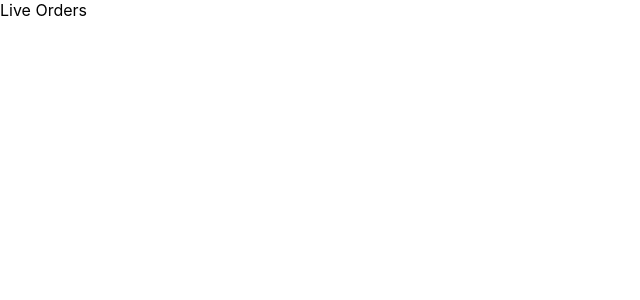
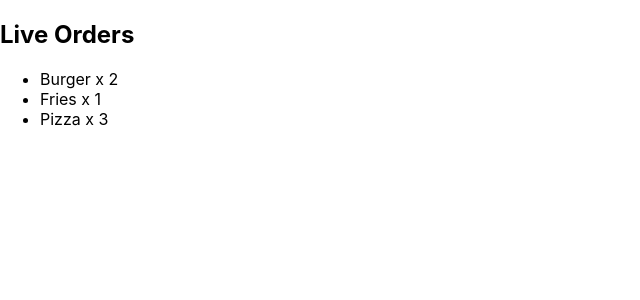
Before and after one commit to lennne/LittleLemonReact, a React (Create React App) app: page / in a window 1280 px wide. Shown: the top 300 px of the page, without its empty margins (0-640 px from the left). Built offline with nearby package versions, Linux system fonts and the light colour scheme.

Commit message:
update: completely implemented observer pattern

```diff
--- a/src/App.tsx
+++ b/src/App.tsx
@@ -1,4 +1,5 @@
 
+import { useEffect } from 'react';
 import './App.css';
 import {ContainerPattern} from './components/ContainerPattern';
 import EffectScreen from './components/EffectScreen';
@@ -6,10 +7,22 @@ import LiveOrdersList from './components/LiveOrder/LiveOrdersList';
 import ReducerScreen from './components/ReducerScreen';
 import WelcomeScreen from './components/welcomeScreen';
 import { ThemeProvider } from './context/ThemeContext';
+import { DataSource } from './services/DataSource';
 
 
  function App() {
 
+useEffect(() => {
+  const timer = setInterval(() => {
+    DataSource.simulateNewOrder({
+      id: Date.now(),
+      item: "Pizza",
+      quantity: Math.floor(Math.random() * 5) + 1,
+    });
+  }, 3000);
+
+  return () => clearInterval(timer);
+}, []);
 
 
   return (
--- a/src/components/LiveOrder/LiveOrders.tsx
+++ b/src/components/LiveOrder/LiveOrders.tsx
@@ -1,7 +1,18 @@
-const LiveOrders = ({orders}: {orders: any[]}) => {
-    return ( <>
-    Live Orders
-    </> );
+import { LiveOrdersProps, Order } from "../types/orders";
+
+const LiveOrders = ({orders}: LiveOrdersProps) => {
+    return (
+    <div>
+        <h2>Live Orders</h2>
+        <ul>
+            {orders.map((order) => (
+                <li key={order.id}>
+                    {order.item} x {order.quantity}
+                </li>
+            ))}
+        </ul>
+    </div>
+    );
 }
 
 export default LiveOrders;
--- a/src/components/LiveOrder/LiveOrdersList.tsx
+++ b/src/components/LiveOrder/LiveOrdersList.tsx
@@ -1,10 +1,11 @@
 import { useEffect, useState } from "react";
 import LiveOrders from "./LiveOrders";
 import { DataSource } from "../../services/DataSource";
+import { Order } from "../types/orders";
 
 const LiveOrdersList = () => {
 
-    const [orders, setOrders] = useState<any[]>([]);
+    const [orders, setOrders] = useState<Order[]>([]);
 
     useEffect(() => {
         const handleNewOrders = () => {
```
Also changed, not shown: src/components/types/orders.ts (+9 -0 lines), src/services/DataSource.ts (+2 -5 lines).
